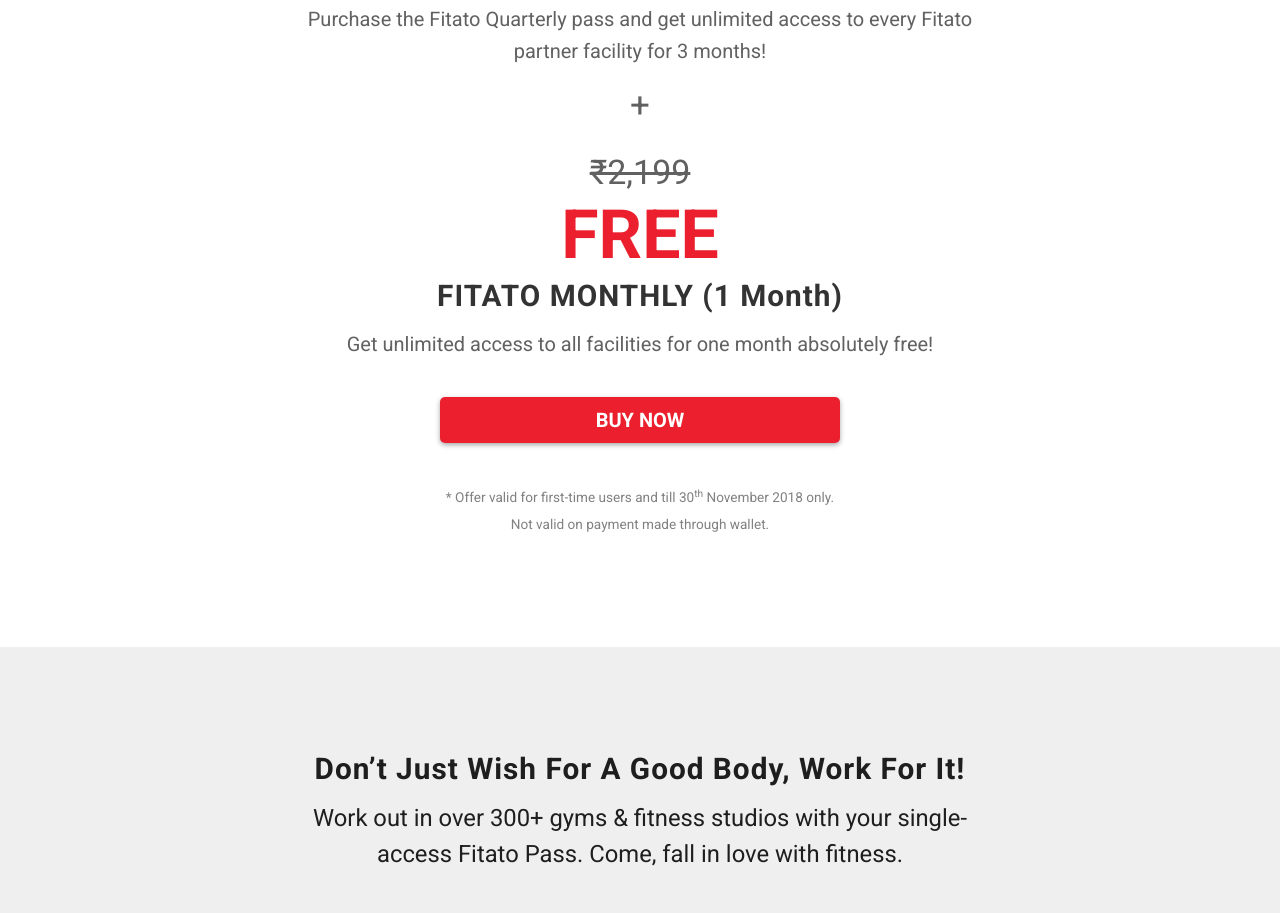
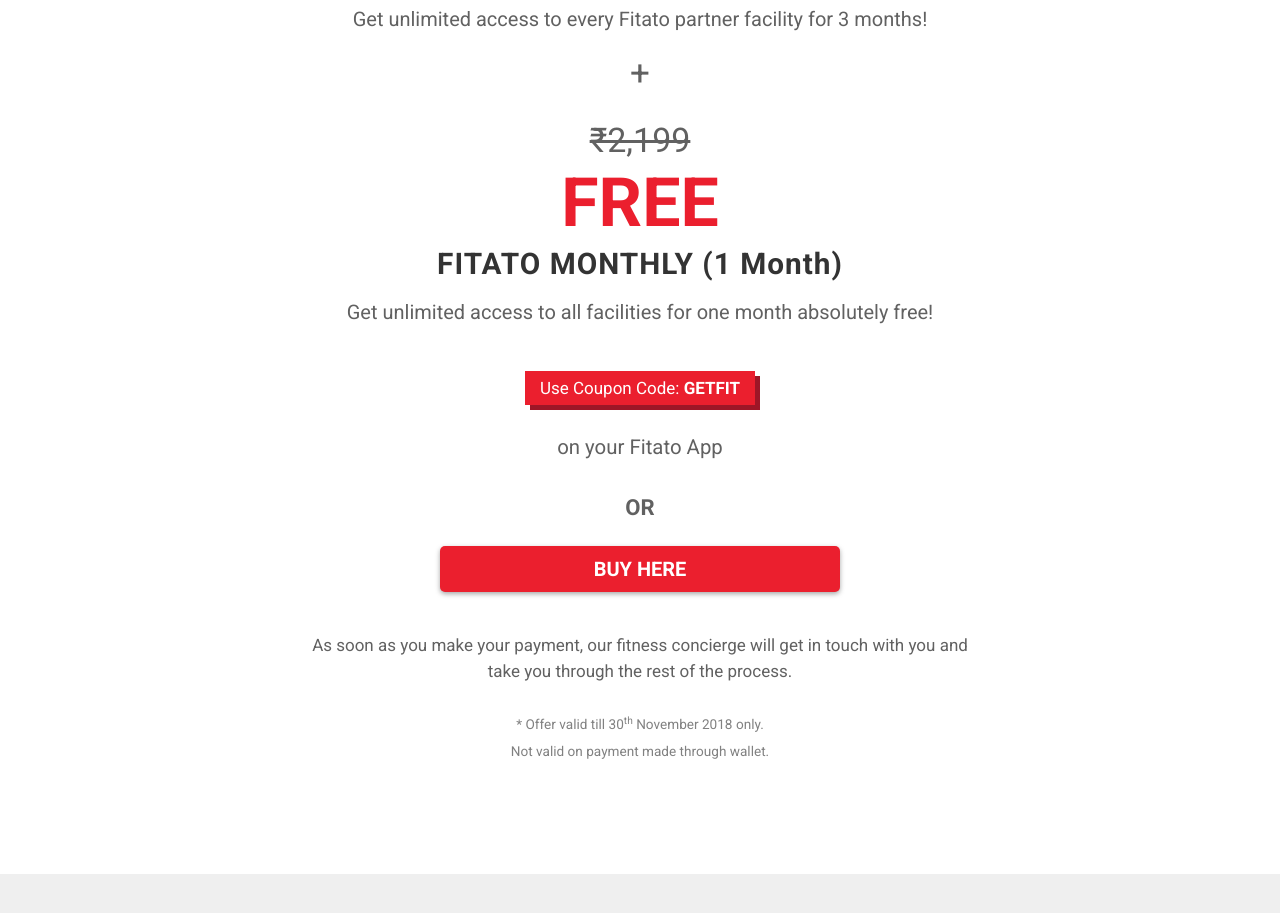
Before and after one commit to Ghaas-agency/fitato-offers, a Gatsby site: page / in a window 1280 px wide. Shown: the part 968-1881 px from the top of the page. Built offline with nearby package versions, Linux system fonts and the light colour scheme; Gatsby itself is replaced by a stand-in of ours.

Commit message:
content updates

```diff
--- a/src/components/index.js
+++ b/src/components/index.js
@@ -53,9 +53,9 @@
           <meta name="al:android:package" content="fit.fitato.health"/>
           <meta name="al:android:app_name" content="Fitato: One Pass to Fitness"/>
 
-          {/* <script type="text/javascript">
+          <script type="text/javascript">
             {`!function(e,t,a,n,g){e[n]=e[n]||[],e[n].push({"gtm.start":(new Date).getTime(),event:"gtm.js"});var m=t.getElementsByTagName(a)[0],r=t.createElement(a);r.async=!0,r.src="https://www.googletagmanager.com/gtm.js?id=GTM-M6HNZB",m.parentNode.insertBefore(r,m)}(window,document,"script","dataLayer");`}
-          </script> */}
+          </script>
 
           <link rel="shortcut icon" type="image/png" href={withPrefix('/static/fitato-icon-16.png')}></link>
           <link rel="apple-touch-icon" href={withPrefix('/static/fitato-icon-57.png')} />
@@ -64,9 +64,9 @@
           <link href="https://fonts.googleapis.com/css?family=Roboto:400,400i,700,700i" rel="stylesheet" />
 
         </Helmet>
-        {/* <noscript>
+        <noscript>
           {`<iframe src="https://www.googletagmanager.com/ns.html?id=GTM-M6HNZB" height="0" width="0" style="display:none;visibility:hidden"></iframe>`}
-        </noscript> */}
+        </noscript>
         {/* <CountdownTimer /> */}
         <Header />
         <div className="main-header-placeholder" />
--- a/src/css/offer.css
+++ b/src/css/offer.css
@@ -195,10 +195,10 @@
   padding: 0 30px;
 }
 
-.offers-page-intro__item-right {
-  /* flex: 2; */
-  /* text-align: left; */
-}
+/* .offers-page-intro__item-right {
+  flex: 2;
+  text-align: left;
+} */
 
 .offers-page-intro__passes-left {
   margin: 30px 15%;
--- a/src/pages/index.js
+++ b/src/pages/index.js
@@ -53,7 +53,7 @@
       <Layout>
         <div className="offers-page">
           <Helmet
-            title="Month-End Bonanza | Fitato"
+            title="Month-End Offer | Fitato"
           >
           </Helmet>
 
@@ -93,15 +93,24 @@
                 <div className="offers-page-intro__items">
                   <p style={{fontSize: '3em', fontWeight: '700', color: '#EB1F2E'}}>₹5,499</p>
                   <h3 style={{margin: '0 0 10px 0'}}>FITATO QUATERLY (3 Months)</h3>
-                  <p style={{fontSize: '20px', lineHeight: '1.6em'}}>Purchase the Fitato Quarterly pass and get unlimited access to every Fitato partner facility for 3 months!</p>
+                  <p style={{fontSize: '20px', lineHeight: '1.6em'}}>Get unlimited access to every Fitato partner facility for 3 months!</p>
                   <p style={{margin: '0px 0 40px 0', fontSize: '35px'}}>+</p>
                   <p style={{fontSize: '2em', padding: '0px 0 10px 0'}}><strike>&#8377;2,199</strike></p>
                   <p style={{fontSize: '4em', fontWeight: '700', color: '#EB1F2E'}}>FREE</p>
                   <h3 style={{margin: '0 0 10px 0', color: 'rgba(0,0,0,0.8)'}}>FITATO MONTHLY (1 Month)</h3>
-                  <p style={{fontSize: '20px', lineHeight: '1.6em'}}>Get unlimited access to all facilities for one month absolutely free!</p>
-                  <a href="https://imjo.in/fyUM4z" target="_blank" rel="noopener noreferrer" className="button button-fluid" style={{maxWidth: '400px', fontSize: '20px', marginTop: '10px'}}>Buy Now</a>
-                  <div style={{paddingTop: '40px'}}>
-                    <small>* Offer valid for first-time users and till 30<sup>th</sup> November 2018 only.</small>
+                  <p style={{fontSize: '20px', lineHeight: '1.6em', paddingBottom: '20px'}}>Get unlimited access to all facilities for one month absolutely free!</p>
+                  <p><span className="offer-highlight">Use Coupon Code: <strong>GETFIT</strong></span></p>
+                  <p style={{fontSize: '1.2em', lineHeight: '2em', paddingTop: '0px'}}>on your Fitato App<br /></p>
+                  <p style={{fontSize: '1.3em', fontWeight: '700'}}>OR</p>
+                  <a href="https://imjo.in/fyUM4z"
+                    target="_blank"
+                    rel="noopener noreferrer"
+                    className="button button-fluid"
+                    style={{maxWidth: '400px', fontSize: '20px', marginTop: '0px'}}
+                  >Buy Here</a>
+                  <p style={{paddingTop: '40px'}}>As soon as you make your payment, our fitness concierge will get in touch with you and take you through the rest of the process.</p>
+                  <div>
+                    <small>* Offer valid till 30<sup>th</sup> November 2018 only.</small>
                     <br/>
                     <small>Not valid on payment made through wallet.</small>
                   </div>
```
Also changed, not shown: public/static/Untitled-1.png, public/static/Untitled-2.png.
